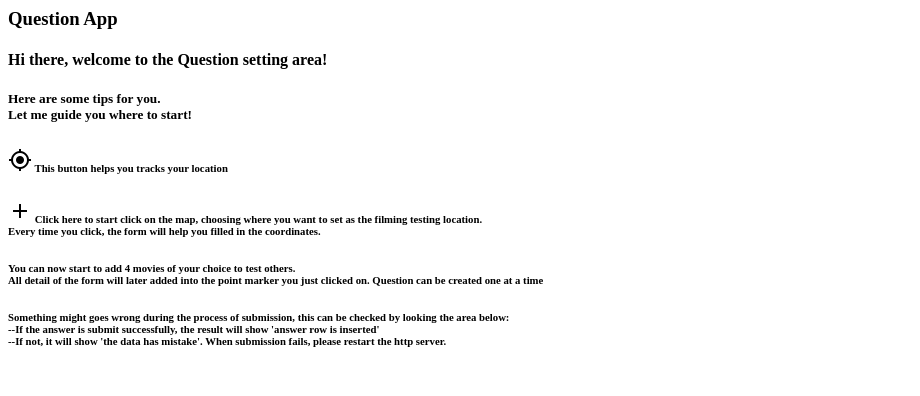
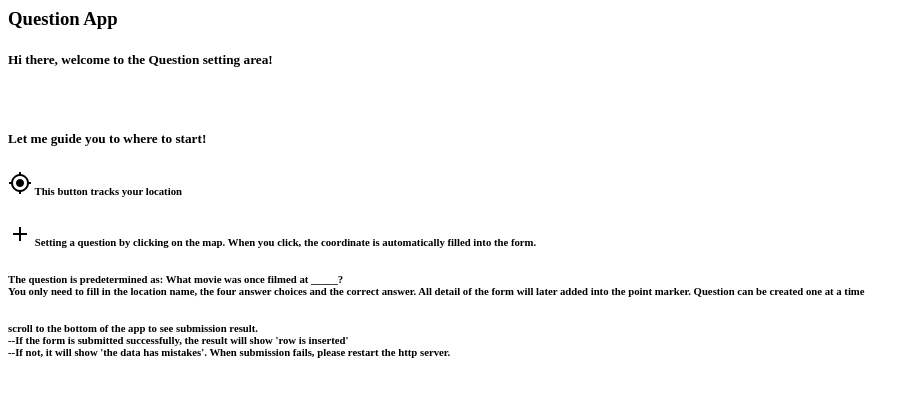
Before and after one commit to yilingkuo/question, a plain HTML site: page ucesyku/platforms/browser/www/help.html in a window 1280 px wide. Shown: the whole page, without its empty margins (0-920 px from the left). Drawn offline with nearby package versions, Linux system fonts and the light colour scheme.

Commit message:
update help.html

```diff
--- a/ucesyku/platforms/browser/www/help.html
+++ b/ucesyku/platforms/browser/www/help.html
@@ -38,31 +38,33 @@ apply #test css style and put user guide below
 <div class="mdl-layout--fixed-header mdl-layout__header-row">
           <h3>Question App</h3>
         </div>
-<div class="mdl-cell--10-col-desktop mdl-cell--6-col-tablet mdl-cell--3-col-phone">
-<div class="mdl-layout__tab-panel is-active" id="overview">
+<div class="mdl-grid mdl-cell--10-col-desktop mdl-cell--6-col-tablet mdl-cell--3-col-phone">
+<div class="mdl-grid mdl-layout__tab-panel is-active" id="overview">
 <div class="mdl-layout--fixed-header mdl-layout__header-row"> </div>
-<h4>
-Hi there, welcome to the Question setting area!</h4>
 <h5>
-Here are some tips for you. </br>Let me guide you where to start!</h5>
+Hi there, welcome to the Question setting area!</h5></br>
+<h5>
+Let me guide you to where to start!</br></h5>
 
 <h6><i class="material-icons" role="presentation">my_location</i>
-This button helps you tracks your location
+This button tracks your location
 </h6>
 
 <h6><i class="material-icons" role="presentation">add</i>
-Click here to start click on the map, choosing where you want to set as the filming testing location.</br>
-Every time you click, the form will help you filled in the coordinates.
+Setting a question by clicking on the map.
+When you click, the coordinate is automatically filled into the form.
 
 <h6>
-You can now start to add 4 movies of your choice to test others.</br>
-All detail of the form will later added into the point marker you just clicked on.
-Question can be created one at a time<h6>
-
-Something might goes wrong during the process of submission, this can be checked by looking the area below:</br>
---If the answer is submit successfully, the result will show 'answer row is inserted'</br>
---If not, it will show 'the data has mistake'. When submission fails, please restart the http server.
+The question is predetermined as: What movie was once filmed at _____?</br>
+You only need to fill in the location name, the four answer choices and the correct answer.
+All detail of the form will later added into the point marker.
+Question can be created one at a time</h6>
+<h6>
+scroll to the bottom of the app to see submission result.</br>
+--If the form is submitted successfully, the result will show 'row is inserted'</br>
+--If not, it will show 'the data has mistakes'. When submission fails, please restart the http server.
 </h6>
+</section>
 </div>
 </div>
 </div><div class="mdl-layout-spacer"></div>
```
Also changed, not shown: ucesyku/www/help.html (+4 -5 lines).
